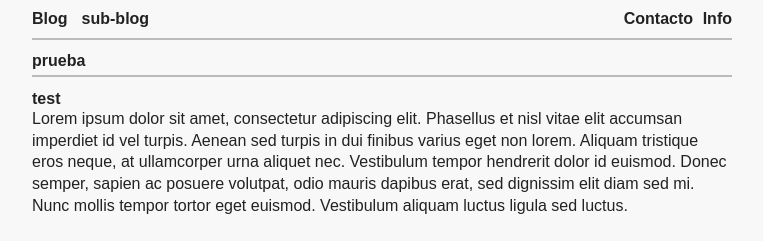
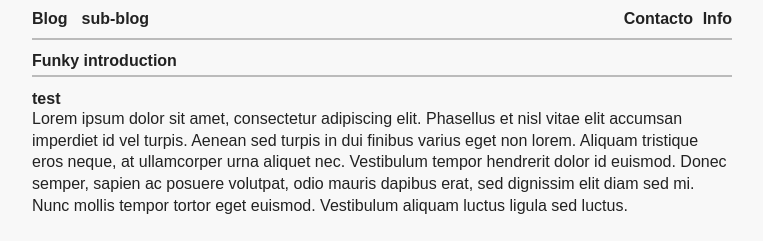
Before and after one commit to haztecaso/radio-klein, a Jekyll site: the page built from _posts/2020-04-06-funky.md, in a window 1280 px wide. Shown: the top 241 px of the page, without its empty margins (258-1021 px from the left). Built offline with Jekyll 4.4.1, drawn with Linux system fonts in a browser that asks for light colours.

Commit message:
Automated commit

```diff
--- a/_posts/2020-04-07-prueba.md
+++ b/_posts/2020-04-06-funky.md
@@ -1,6 +1,6 @@
 ---
 layout: post
-title: prueba
+title: Funky introduction
 ---
 # test
 Lorem ipsum dolor sit amet, consectetur adipiscing elit. Phasellus et nisl vitae elit accumsan imperdiet id vel turpis. Aenean sed turpis in dui finibus varius eget non lorem. Aliquam tristique eros neque, at ullamcorper urna aliquet nec. Vestibulum tempor hendrerit dolor id euismod. Donec semper, sapien ac posuere volutpat, odio mauris dapibus erat, sed dignissim elit diam sed mi. Nunc mollis tempor tortor eget euismod. Vestibulum aliquam luctus ligula sed luctus.
```
